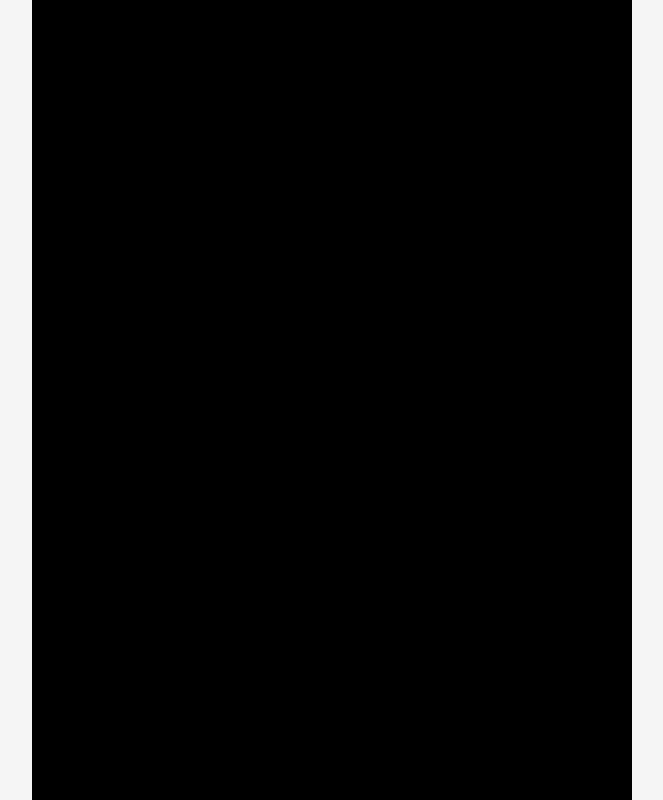
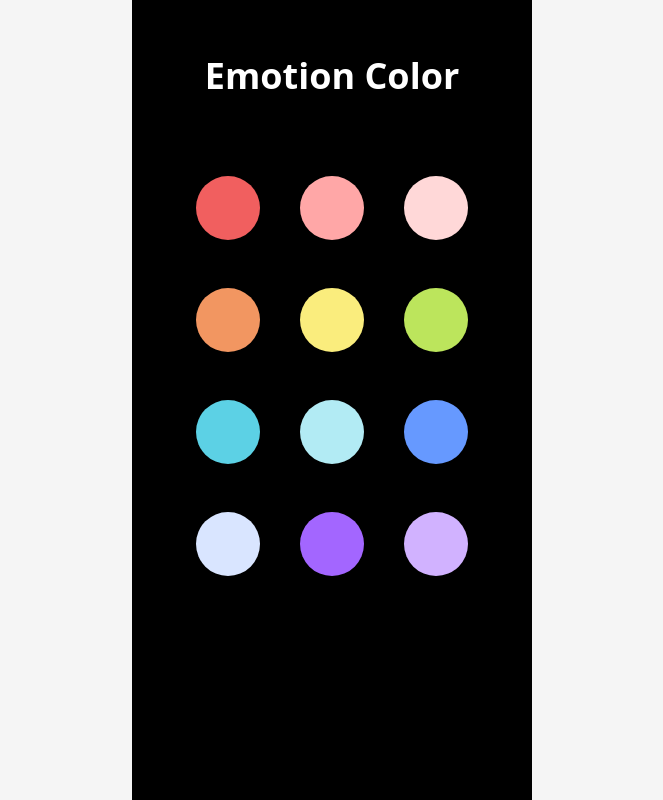
Before and after one commit to sonar-diary/Front-end, a React (Vite) app in the folder sonar-front/: page /theme in a window 1280 px wide. Before the commit this address had no page. Shown: the whole page, without its empty margins (308-971 px from the left). Built offline with nearby package versions, Linux system fonts and the light colour scheme.

Commit message:
Feat:theme추가

```diff
--- a/sonar-front/package.json
+++ b/sonar-front/package.json
@@ -13,6 +13,7 @@
     "axios": "^1.7.9",
     "lucide-react": "^0.469.0",
     "react": "^18.3.1",
+    "react-color": "^2.19.3",
     "react-dom": "^18.3.1",
     "react-kakao-login": "^2.1.1",
     "react-router-dom": "^7.0.2",
--- a/sonar-front/src/App.jsx
+++ b/sonar-front/src/App.jsx
@@ -5,12 +5,13 @@
 import DrawingCanvas from "./pages/DrawingCanvas";
 import Home from "./pages/Home";
 import DearMeLetter from "./pages/DearMeLetter";
+import Theme from "./pages/Theme";
 
 function App() {
   const [showSplash, setShowSplash] = useState(true);
 
   return (
-    <div className="w-full max-w-[600px] min-h-screen bg-black mx-auto relative">
+    <div className="w-full max-w-[400px] min-h-screen bg-black mx-auto relative">
       {showSplash ? (
         <Splash onFinish={() => setShowSplash(false)} />
       ) : (
@@ -26,6 +27,7 @@
             <Route path="/home" element={<Home />} />
             <Route path="/drawing" element={<DrawingCanvas />} />
             <Route path="/dear-me" element={<DearMeLetter />} />
+            <Route path="/theme" element={<Theme />} />
           </Routes>
         </Router>
       )}
--- /dev/null
+++ b/sonar-front/src/pages/Theme.jsx
@@ -0,0 +1,36 @@
+import { useState } from "react";
+import { useNavigate } from "react-router-dom";
+
+function Theme() {
+  const [selectedColor, setSelectedColor] = useState(null);
+  const themes = ["#F15F5F", "#FFA7A7", "#FFD8D8", "#F29661", "#FAED7D", "#BCE55C", "#5CD1E5", "#B2EBF4", "#6699FF", "#D9E5FF", "#A366FF", "#D1B2FF"];
+  const navigate = useNavigate();
+
+  const handleColorSelect = (color) => {
+    setSelectedColor(color);
+  };
+
+  const handleMoveDrawing = (e) => {
+    console.log("이동");
+    navigate("/drawing");
+  };
+
+  return (
+    <div className="h-screen bg-black flex flex-col items-center">
+      <div className=" justify-between p-4 mt-10">
+        <div className="theme-content text-white text-center mb-10">
+          <span className="text-4xl font-bold">Emotion Color</span>
+        </div>
+        <div className="emotion-palette grid grid-cols-3 gap-10 mt-20" onClick={handleMoveDrawing}>
+          {themes.map((theme, index) => (
+            <div key={index} className="">
+              <button className="w-16 h-16 rounded-full mb-2 cursor-pointer hover:ring-2 hover:ring-white" style={{ backgroundColor: theme }} onClick={() => handleColorSelect(theme.color)}></button>
+            </div>
+          ))}
+        </div>
+      </div>
+    </div>
+  );
+}
+
+export default Theme;
```
Also changed, not shown: 1 other file (tests, documents, lock files or other folders).
